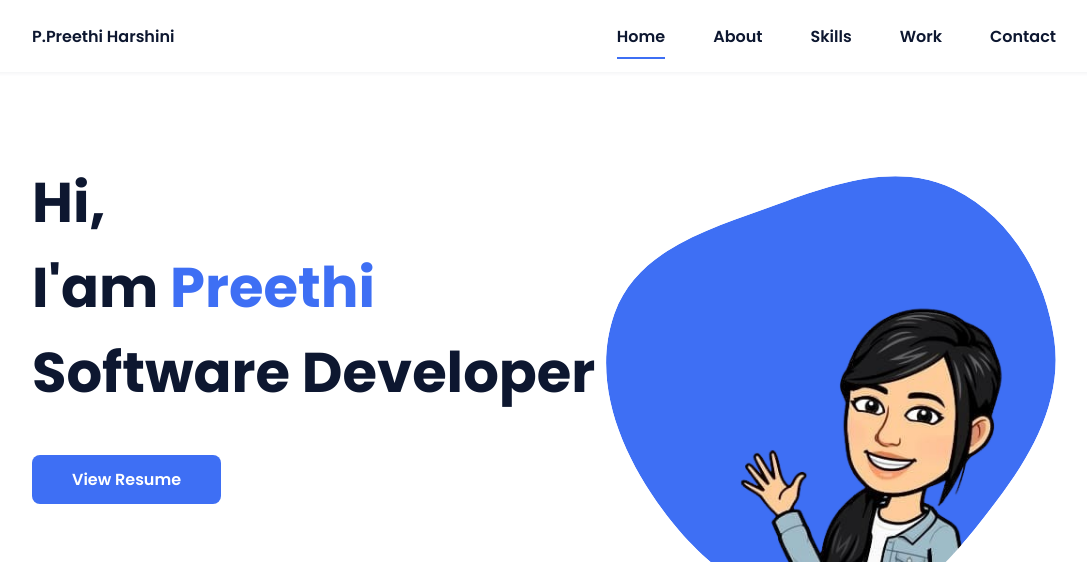
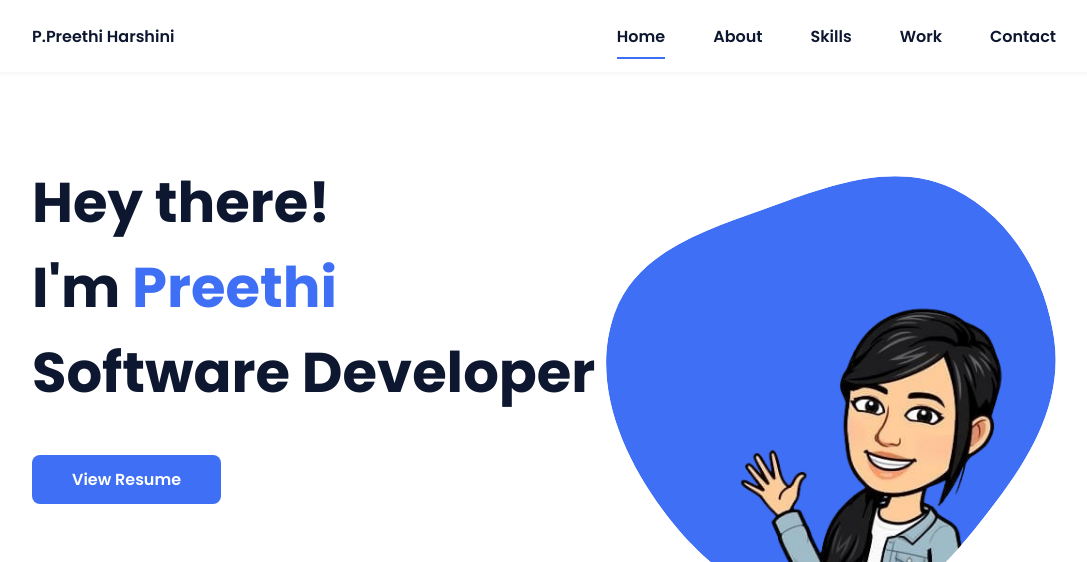
Before and after one commit to PreethiHarshini21/PreethiHarshini21.github.io, a plain HTML site: page index.html in a window 1280 px wide. Shown: the top 562 px of the page, without its empty margins (96-1183 px from the left). Drawn offline with nearby package versions, Linux system fonts and the light colour scheme.

Commit message:
Update index.html

```diff
--- a/index.html
+++ b/index.html
@@ -43,7 +43,7 @@
         <!--===== HOME =====-->
         <section class="home bd-grid" id="home">
             <div class="home__data">
-                <h1 class="home__title">Hi,<br>I'am <span class="home__title-color">Preethi </span><br>Software Developer</h1>
+                <h1 class="home__title">Hey there!<br>I'm <span class="home__title-color">Preethi </span><br>Software Developer</h1>
 
                 <a href="https://drive.google.com/file/d/1Kcu-1iROB5kRUMtEXbgy023DfrNUmovj/view?usp=sharing" target="_blank" class="button">View Resume</a>
             </div>
```
